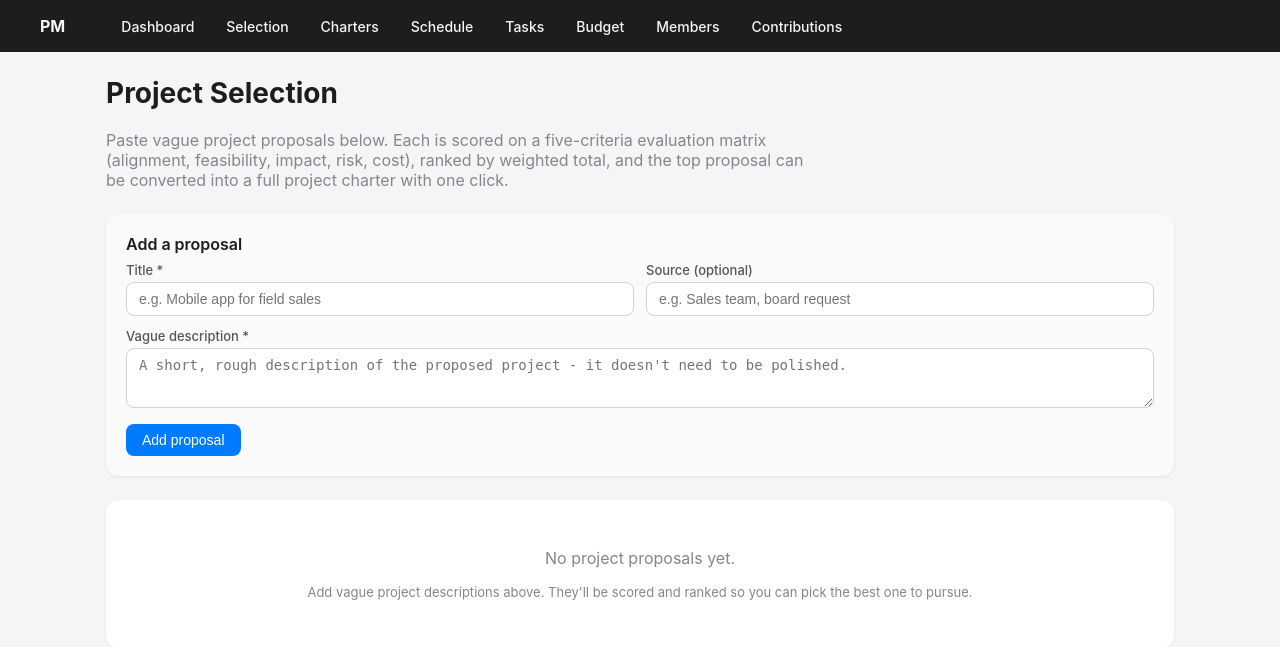
After one commit to dorjenorbulim/project-manager, a Flask app: page /proposals in a window 1280 px wide. The commit adds this page. Shown: the top 647 px of the page. Run offline with Flask 3, Linux system fonts and the light colour scheme.

Commit message:
Add project selection page for comparing vague proposals
New /proposals page lets users paste rough project proposal descriptions.
Each proposal is scored on a five-criteria evaluation matrix:
- alignment (25%): strategic fit
- feasibility (20%): deliverability
- impact (25%): value/benefit
- risk (15%): inverted so 5 = low risk
- cost (15%): inverted so 5 = low cost

Scoring uses AI (OpenRouter) when configured, otherwise a deterministic
keyword heuristic. Proposals are ranked by weighted total with a visual
comparison table, score bars, and per-criterion rationale. The top
proposal can be converted into a full project charter with one click.
Manual score override is also supported.

Co-authored-by: factory-droid[bot] <138933559+factory-droid[bot]@users.noreply.github.com>

```diff
--- a/app/routes.py
+++ b/app/routes.py
@@ -1,6 +1,6 @@
 from flask import Blueprint, render_template, request, redirect, url_for, flash, jsonify
 from app import db
-from app.models import Member, Milestone, Task, BudgetCategory, Expense, Contribution, ProjectCharter, Stakeholder
+from app.models import Member, Milestone, Task, BudgetCategory, Expense, Contribution, ProjectCharter, Stakeholder, ProjectProposal
 from datetime import datetime, date, timedelta
 
 bp = Blueprint('main', __name__)
@@ -248,6 +248,126 @@ def stakeholder_delete(id, sid):
     return redirect(url_for('main.charter_view', id=id) + '#stakeholders')
 
 
+# ─── Project Selection / Proposals ──────────────────────────
+
+@bp.route('/proposals')
+def proposal_list():
+    proposals = ProjectProposal.query.order_by(ProjectProposal.created_at.desc()).all()
+    # Sorted view: scored proposals by total_score desc, unscored at the end
+    scored = sorted([p for p in proposals if p.is_scored], key=lambda p: p.total_score, reverse=True)
+    unscored = [p for p in proposals if not p.is_scored]
+    return render_template('proposals.html', proposals=proposals, scored=scored, unscored=unscored)
+
+
+@bp.route('/proposals/add', methods=['POST'])
+def proposal_add():
+    title = request.form.get('title', '').strip()
+    description = request.form.get('description', '').strip()
+    source = request.form.get('source', '').strip() or None
+
+    if not title:
+        flash('Proposal title is required.')
+        return redirect(url_for('main.proposal_list'))
+    if not description:
+        flash('Proposal description is required.')
+        return redirect(url_for('main.proposal_list'))
+
+    p = ProjectProposal(title=title, description=description, source=source)
+    db.session.add(p)
+    db.session.commit()
+    flash(f'Proposal "{title}" added.')
+    return redirect(url_for('main.proposal_list') + '#proposals')
+
+
+@bp.route('/proposals/<int:id>/score', methods=['POST'])
+def proposal_score(id):
+    from app.ai_agent import score_proposal
+    p = ProjectProposal.query.get_or_404(id)
+
+    result = score_proposal(p.title, p.description)
+    p.alignment = result['alignment']
+    p.feasibility = result['feasibility']
+    p.impact = result['impact']
+    p.risk = result['risk']
+    p.cost = result['cost']
+    p.rationale = result.get('rationale', {})
+    p.recommendation = result.get('recommendation', '')
+    db.session.commit()
+    flash(f'Proposal "{p.title}" scored: {p.total_score}/5.0')
+    return redirect(url_for('main.proposal_list') + '#proposals')
+
+
+@bp.route('/proposals/score-all', methods=['POST'])
+def proposal_score_all():
+    from app.ai_agent import score_proposal
+    proposals = ProjectProposal.query.filter_by(alignment=0).all()
+    count = 0
+    for p in proposals:
+        try:
+            result = score_proposal(p.title, p.description)
+            p.alignment = result['alignment']
+            p.feasibility = result['feasibility']
+            p.impact = result['impact']
+            p.risk = result['risk']
+            p.cost = result['cost']
+            p.rationale = result.get('rationale', {})
+            p.recommendation = result.get('recommendation', '')
+            count += 1
+        except Exception:
+            continue
+    db.session.commit()
+    flash(f'{count} proposal(s) scored.')
+    return redirect(url_for('main.proposal_list') + '#proposals')
+
+
+@bp.route('/proposals/<int:id>/update-scores', methods=['POST'])
+def proposal_update_scores(id):
+    p = ProjectProposal.query.get_or_404(id)
+
+    def _safe_int(val, default=0):
+        try:
+            return max(0, min(5, int(val)))
+        except (ValueError, TypeError):
+            return default
+
+    p.alignment = _safe_int(request.form.get('alignment', 0))
+    p.feasibility = _safe_int(request.form.get('feasibility', 0))
+    p.impact = _safe_int(request.form.get('impact', 0))
+    p.risk = _safe_int(request.form.get('risk', 0))
+    p.cost = _safe_int(request.form.get('cost', 0))
+    db.session.commit()
+    flash(f'Scores updated for "{p.title}".')
+    return redirect(url_for('main.proposal_list') + '#proposals')
+
+
+@bp.route('/proposals/<int:id>/convert', methods=['POST'])
+def proposal_convert(id):
+    """Convert a proposal into a full project charter."""
+    from app.ai_agent import generate_charter_outline
+    p = ProjectProposal.query.get_or_404(id)
+
+    outline = generate_charter_outline(p.title, p.description)
+    charter = ProjectCharter(name=p.title, description=p.description)
+    charter.outline = outline
+    db.session.add(charter)
+    db.session.commit()
+
+    p.charter_id = charter.id
+    db.session.commit()
+
+    flash(f'Proposal "{p.title}" converted to a charter.')
+    return redirect(url_for('main.charter_view', id=charter.id))
+
+
+@bp.route('/proposals/<int:id>/delete', methods=['POST'])
+def proposal_delete(id):
+    p = ProjectProposal.query.get_or_404(id)
+    db.session.delete(p)
+    db.session.commit()
+    flash(f'Proposal "{p.title}" deleted.')
+    return redirect(url_for('main.proposal_list') + '#proposals')
+
+
 # ─── Members ─────────────────────────────────────────────────
 
 @bp.route('/members')
--- a/app/templates/base.html
+++ b/app/templates/base.html
@@ -101,12 +101,24 @@
         .pi-cell { border: 1px dashed #d2d2d7; border-radius: 8px; padding: 8px; min-height: 100px; }
         .pi-cell .pi-label { font-weight: 600; font-size: 12px; text-transform: uppercase; letter-spacing: .5px; margin-bottom: 6px; }
         .pi-cell .pi-name { background: #fff; border-radius: 6px; padding: 3px 8px; margin: 3px 0; font-size: 12px; box-shadow: 0 1px 2px rgba(0,0,0,.05); }
+        /* Proposal comparison */
+        .score-bar { height: 8px; background: #f0f0f0; border-radius: 4px; overflow: hidden; }
+        .score-fill { height: 100%; border-radius: 4px; }
+        .rank-badge { display: inline-flex; align-items: center; justify-content: center; width: 28px; height: 28px; border-radius: 50%; font-weight: 700; font-size: 14px; }
+        .rank-1 { background: #4caf50; color: #fff; }
+        .rank-2 { background: #2196f3; color: #fff; }
+        .rank-3 { background: #ff9800; color: #fff; }
+        .rank-other { background: #e0e0e0; color: #555; }
+        .winner { border: 2px solid #4caf50; box-shadow: 0 2px 8px rgba(76,175,80,.2); }
+        .score-cell { text-align: center; }
+        .score-num { font-weight: 700; font-size: 16px; }
     </style>
 </head>
 <body {% block body_attrs %}{% endblock %}>
     <nav class="nav">
         <a href="/" class="brand">PM</a>
         <a href="/">Dashboard</a>
+        <a href="/proposals">Selection</a>
         <a href="/charters">Charters</a>
         <a href="/schedule">Schedule</a>
         <a href="/tasks">Tasks</a>
--- /dev/null
+++ b/app/templates/proposals.html
@@ -0,0 +1,247 @@
+{% extends "base.html" %}
+{% block title %}Project Selection{% endblock %}
+{% block content %}
+<h1>Project Selection</h1>
+<p style="color:#86868b;margin-bottom:24px;max-width:720px;">
+    Paste vague project proposals below. Each is scored on a five-criteria evaluation matrix
+    (alignment, feasibility, impact, risk, cost), ranked by weighted total, and the top proposal
+    can be converted into a full project charter with one click.
+</p>
+
+<!-- Add proposal form -->
+<div class="card add-form" id="addProposal" style="margin-bottom:24px;">
+    <h3 style="margin-top:0;">Add a proposal</h3>
+    <form method="POST" action="/proposals/add">
+        <div class="grid grid-2" style="gap:12px;">
+            <div class="form-group">
+                <label for="title">Title *</label>
+                <input type="text" id="title" name="title" required placeholder="e.g. Mobile app for field sales">
+            </div>
+            <div class="form-group">
+                <label for="source">Source (optional)</label>
+                <input type="text" id="source" name="source" placeholder="e.g. Sales team, board request">
+            </div>
+        </div>
+        <div class="form-group">
+            <label for="description">Vague description *</label>
+            <textarea id="description" name="description" required placeholder="A short, rough description of the proposed project - it doesn't need to be polished."></textarea>
+        </div>
+        <button type="submit" class="btn btn-primary">Add proposal</button>
+    </form>
+</div>
+
+{% if proposals %}
+<div id="proposals" style="display:flex;justify-content:space-between;align-items:center;margin-bottom:16px;flex-wrap:wrap;gap:8px;">
+    <h2 style="margin:0;">Proposals ({{ proposals|length }})</h2>
+    {% if unscored %}
+    <form method="POST" action="/proposals/score-all" style="display:inline;">
+        <button type="submit" class="btn btn-primary">Score all unscored ({{ unscored|length }})</button>
+    </form>
+    {% endif %}
+</div>
+
+{% if scored %}
+<!-- Comparison table -->
+<div class="card" style="padding:0;overflow:hidden;margin-bottom:24px;">
+    <table>
+        <tr>
+            <th>Rank</th>
+            <th>Proposal</th>
+            <th>Alignment<br><span style="font-weight:400;text-transform:none;">(25%)</span></th>
+            <th>Feasibility<br><span style="font-weight:400;text-transform:none;">(20%)</span></th>
+            <th>Impact<br><span style="font-weight:400;text-transform:none;">(25%)</span></th>
+            <th>Risk<br><span style="font-weight:400;text-transform:none;">(15%)</span></th>
+            <th>Cost<br><span style="font-weight:400;text-transform:none;">(15%)</span></th>
+            <th>Total</th>
+            <th></th>
+        </tr>
+        {% for p in scored %}
+        <tr {% if loop.index == 1 %}class="winner"{% endif %}>
+            <td>
+                <span class="rank-badge rank-{{ loop.index if loop.index <= 3 else 'other' }}">{{ loop.index }}</span>
+            </td>
+            <td>
+                <strong>{{ p.title }}</strong>
+                {% if p.source %}<div style="font-size:12px;color:#86868b;">{{ p.source }}</div>{% endif %}
+                <div style="font-size:13px;color:#86868b;max-width:280px;margin-top:2px;">{{ p.description[:120] }}{% if p.description|length > 120 %}...{% endif %}</div>
+            </td>
+            <td class="score-cell">
+                <div class="score-num">{{ p.alignment }}/5</div>
+                <div class="score-bar" style="margin-top:4px;"><div class="score-fill" style="width:{{ p.alignment * 20 }}%;background:#1565c0;"></div></div>
+            </td>
+            <td class="score-cell">
+                <div class="score-num">{{ p.feasibility }}/5</div>
+                <div class="score-bar" style="margin-top:4px;"><div class="score-fill" style="width:{{ p.feasibility * 20 }}%;background:#2e7d32;"></div></div>
+            </td>
+            <td class="score-cell">
+                <div class="score-num">{{ p.impact }}/5</div>
+                <div class="score-bar" style="margin-top:4px;"><div class="score-fill" style="width:{{ p.impact * 20 }}%;background:#ff8f00;"></div></div>
+            </td>
+            <td class="score-cell">
+                <div class="score-num">{{ p.risk }}/5</div>
+                <div class="score-bar" style="margin-top:4px;"><div class="score-fill" style="width:{{ p.risk * 20 }}%;background:#7b1fa2;"></div></div>
+            </td>
+            <td class="score-cell">
+                <div class="score-num">{{ p.cost }}/5</div>
+                <div class="score-bar" style="margin-top:4px;"><div class="score-fill" style="width:{{ p.cost * 20 }}%;background:#e65100;"></div></div>
+            </td>
+            <td class="score-cell">
+                <div class="score-num" style="font-size:20px;{% if loop.index == 1 %}color:#2e7d32;{% endif %}">{{ p.total_score }}</div>
+                {% if loop.index == 1 %}<div style="font-size:11px;color:#4caf50;font-weight:600;">TOP</div>{% endif %}
+            </td>
+            <td>
+                <div style="display:flex;flex-direction:column;gap:4px;">
+                    <a href="#detail-{{ p.id }}" class="btn btn-sm btn-primary" onclick="toggleDetail({{ p.id }});return false;">Details</a>
+                    <form method="POST" action="/proposals/{{ p.id }}/convert" style="display:inline;" onsubmit="return confirm('Convert this proposal into a full project charter?');">
+                        <button type="submit" class="btn btn-sm" style="background:#4caf50;color:#fff;width:100%;">{% if p.charter_id %}Re-convert{% else %}To Charter{% endif %}</button>
+                    </form>
+                    <form method="POST" action="/proposals/{{ p.id }}/delete" style="display:inline;" onsubmit="return confirm('Delete this proposal?');">
+                        <button type="submit" class="btn btn-danger btn-sm">Delete</button>
+                    </form>
+                </div>
+            </td>
+        </tr>
+        {% endfor %}
+    </table>
+</div>
+
+<!-- Detailed cards -->
+{% for p in scored %}
+<div id="detail-{{ p.id }}" class="card" style="display:none;margin-bottom:16px;{% if loop.index == 1 %}border:2px solid #4caf50;{% endif %}">
+    <div style="display:flex;justify-content:space-between;align-items:flex-start;flex-wrap:wrap;gap:8px;margin-bottom:12px;">
+        <div>
+            <h3 style="margin:0;">
+                <span class="rank-badge rank-{{ loop.index if loop.index <= 3 else 'other' }}">{{ loop.index }}</span>
+                {{ p.title }}
+                {% if p.charter_id %}<a href="/charters/{{ p.charter_id }}" class="badge badge-done" style="font-size:11px;text-decoration:none;">Charter exists</a>{% endif %}
+            </h3>
+            {% if p.source %}<div style="font-size:13px;color:#86868b;">Source: {{ p.source }}</div>{% endif %}
+            <p style="margin-top:8px;color:#555;">{{ p.description }}</p>
+        </div>
+        <button type="button" class="btn btn-sm" style="background:#f0f0f5;" onclick="toggleDetail({{ p.id }})">Close</button>
+    </div>
+
+    {% set r = p.rationale %}
+    <div class="grid grid-2" style="gap:16px;margin-bottom:16px;">
+        <div>
+            <strong>Alignment ({{ p.alignment }}/5)</strong>
+            <div class="score-bar" style="margin:6px 0;"><div class="score-fill" style="width:{{ p.alignment * 20 }}%;background:#1565c0;"></div></div>
+            <p style="font-size:13px;color:#555;">{{ r.get('alignment', '') if r else '' }}</p>
+        </div>
+        <div>
+            <strong>Feasibility ({{ p.feasibility }}/5)</strong>
+            <div class="score-bar" style="margin:6px 0;"><div class="score-fill" style="width:{{ p.feasibility * 20 }}%;background:#2e7d32;"></div></div>
+            <p style="font-size:13px;color:#555;">{{ r.get('feasibility', '') if r else '' }}</p>
+        </div>
+        <div>
+            <strong>Impact ({{ p.impact }}/5)</strong>
+            <div class="score-bar" style="margin:6px 0;"><div class="score-fill" style="width:{{ p.impact * 20 }}%;background:#ff8f00;"></div></div>
+            <p style="font-size:13px;color:#555;">{{ r.get('impact', '') if r else '' }}</p>
+        </div>
+        <div>
+            <strong>Risk - lower is riskier ({{ p.risk }}/5)</strong>
+            <div class="score-bar" style="margin:6px 0;"><div class="score-fill" style="width:{{ p.risk * 20 }}%;background:#7b1fa2;"></div></div>
+            <p style="font-size:13px;color:#555;">{{ r.get('risk', '') if r else '' }}</p>
+        </div>
+        <div>
+            <strong>Cost - lower is pricier ({{ p.cost }}/5)</strong>
+            <div class="score-bar" style="margin:6px 0;"><div class="score-fill" style="width:{{ p.cost * 20 }}%;background:#e65100;"></div></div>
+            <p style="font-size:13px;color:#555;">{{ r.get('cost', '') if r else '' }}</p>
+        </div>
+        <div>
+            <strong>Weighted total</strong>
+            <div style="font-size:28px;font-weight:700;color:{% if p.total_score >= 3.5 %}#2e7d32{% elif p.total_score >= 2.5 %}#ff8f00{% else %}#c62828{% endif %};">{{ p.total_score }}/5.0</div>
+        </div>
+    </div>
+
+    {% if p.recommendation %}
+    <div class="card" style="background:#fafafa;padding:12px;margin-bottom:16px;">
+        <strong>Recommendation:</strong> {{ p.recommendation }}
+    </div>
+    {% endif %}
+
+    <!-- Manual score override -->
+    <details>
+        <summary style="cursor:pointer;font-weight:600;margin-bottom:8px;">Manually adjust scores</summary>
+        <form method="POST" action="/proposals/{{ p.id }}/update-scores" style="margin-top:12px;">
+            <div class="grid grid-5" style="gap:12px;grid-template-columns:repeat(5,1fr);">
+                <div class="form-group">
+                    <label>Alignment</label>
+                    <input type="number" name="alignment" min="0" max="5" value="{{ p.alignment }}">
+                </div>
+                <div class="form-group">
+                    <label>Feasibility</label>
+                    <input type="number" name="feasibility" min="0" max="5" value="{{ p.feasibility }}">
+                </div>
+                <div class="form-group">
+                    <label>Impact</label>
+                    <input type="number" name="impact" min="0" max="5" value="{{ p.impact }}">
+                </div>
+                <div class="form-group">
+                    <label>Risk</label>
+                    <input type="number" name="risk" min="0" max="5" value="{{ p.risk }}">
+                </div>
+                <div class="form-group">
+                    <label>Cost</label>
+                    <input type="number" name="cost" min="0" max="5" value="{{ p.cost }}">
+                </div>
+            </div>
+            <button type="submit" class="btn btn-sm btn-primary">Save manual scores</button>
+        </form>
+    </details>
+
+    <div style="display:flex;gap:8px;margin-top:16px;">
+        <form method="POST" action="/proposals/{{ p.id }}/score" style="display:inline;">
+            <button type="submit" class="btn btn-sm" style="background:#f0f0f5;">Re-score with AI</button>
+        </form>
+        <form method="POST" action="/proposals/{{ p.id }}/convert" style="display:inline;" onsubmit="return confirm('Convert this proposal into a full project charter?');">
+            <button type="submit" class="btn btn-sm" style="background:#4caf50;color:#fff;">{% if p.charter_id %}Re-convert to Charter{% else %}Convert to Charter{% endif %}</button>
+        </form>
+        <form method="POST" action="/proposals/{{ p.id }}/delete" style="display:inline;" onsubmit="return confirm('Delete this proposal?');">
+            <button type="submit" class="btn btn-danger btn-sm">Delete</button>
+        </form>
+    </div>
+</div>
+{% endfor %}
+{% endif %}
+
+<!-- Unscored proposals -->
+{% if unscored %}
+<h2 style="margin-top:24px;">Unscored ({{ unscored|length }})</h2>
+<div class="card" style="padding:0;overflow:hidden;">
+    <table>
+        <tr><th>Title</th><th>Description</th><th>Source</th><th></th></tr>
+        {% for p in unscored %}
+        <tr>
+            <td><strong>{{ p.title }}</strong></td>
+            <td style="color:#86868b;max-width:400px;">{{ p.description[:120] }}{% if p.description|length > 120 %}...{% endif %}</td>
+            <td>{{ p.source or '-' }}</td>
+            <td style="display:flex;gap:4px;">
+                <form method="POST" action="/proposals/{{ p.id }}/score" style="display:inline;">
+                    <button type="submit" class="btn btn-sm btn-primary">Score</button>
+                </form>
+                <form method="POST" action="/proposals/{{ p.id }}/delete" style="display:inline;" onsubmit="return confirm('Delete this proposal?');">
+                    <button type="submit" class="btn btn-danger btn-sm">Delete</button>
+                </form>
+            </td>
+        </tr>
+        {% endfor %}
+    </table>
+</div>
+{% endif %}
+{% else %}
+<div class="card" style="text-align:center;padding:48px;">
+    <p style="color:#86868b;margin-bottom:16px;">No project proposals yet.</p>
+    <p style="color:#86868b;font-size:13px;">Add vague project descriptions above. They'll be scored and ranked so you can pick the best one to pursue.</p>
+</div>
+{% endif %}
+{% endblock %}
+
+{% block scripts %}
+<script>
+function toggleDetail(id) {
+    const el = document.getElementById('detail-' + id);
+    if (el) el.style.display = el.style.display === 'none' ? 'block' : 'none';
+}
+</script>
+{% endblock %}
```
Also changed, not shown: app/ai_agent.py (+134 -0 lines), app/models.py (+51 -0 lines).
